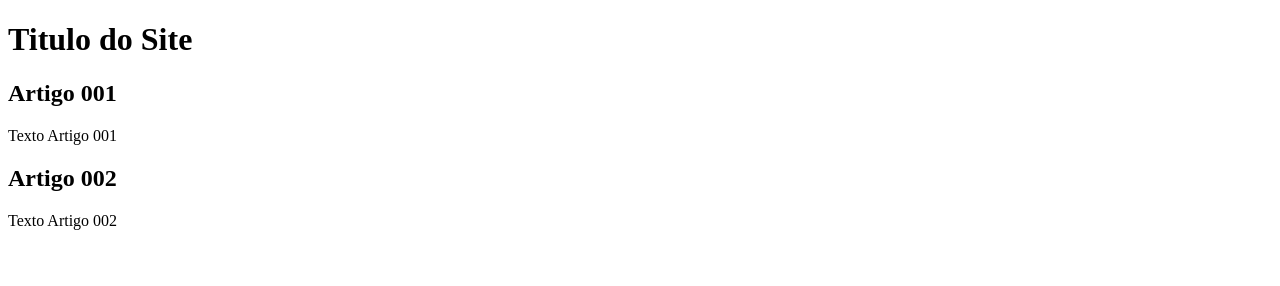
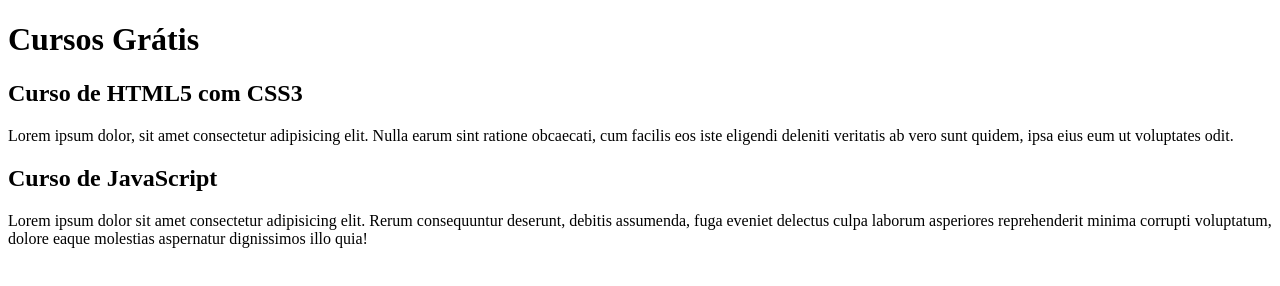
Before and after one commit to Crismulinari/projeto-site, a plain HTML site: page index.html in a window 1280 px wide. Drawn offline with Linux system fonts and the light colour scheme.

Commit message:
Comecei a escrever o conteúdo

```diff
--- a/index.html
+++ b/index.html
@@ -9,15 +9,15 @@
 <body>
     <main>
         <header>
-            <h1>Titulo do Site</h1>
+            <h1>Cursos Grátis</h1>
         </header>
         <article>
-            <h2>Artigo 001</h2>
-            <p>Texto Artigo 001</p>
+            <h2>Curso de HTML5 com CSS3</h2>
+            <p>Lorem ipsum dolor, sit amet consectetur adipisicing elit. Nulla earum sint ratione obcaecati, cum facilis eos iste eligendi deleniti veritatis ab vero sunt quidem, ipsa eius eum ut voluptates odit.</p>
         </article>
         <article>
-            <h2>Artigo 002</h2>
-            <p>Texto Artigo 002</p>
+            <h2>Curso de JavaScript</h2>
+            <p>Lorem ipsum dolor sit amet consectetur adipisicing elit. Rerum consequuntur deserunt, debitis assumenda, fuga eveniet delectus culpa laborum asperiores reprehenderit minima corrupti voluptatum, dolore eaque molestias aspernatur dignissimos illo quia!</p>
         </article>
     </main>
 </body>
```
